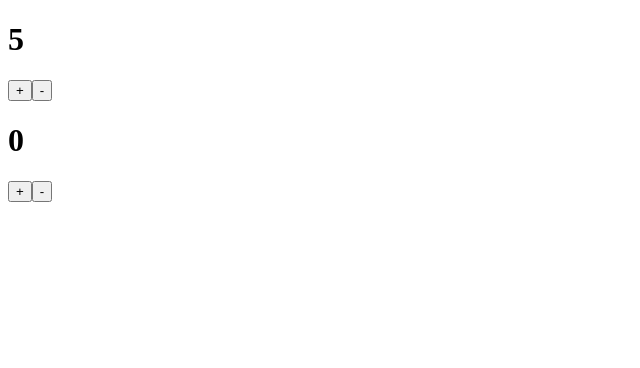
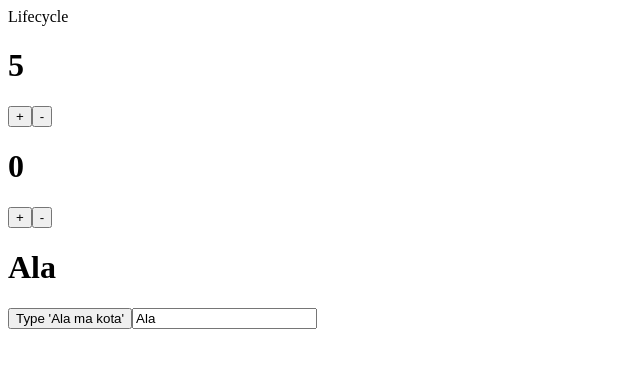
Before and after one commit to PrzemekGdula/react-day3, a React (Create React App) app: page / in a window 1280 px wide. Shown: the top 368 px of the page, without its empty margins (0-640 px from the left). Built offline with nearby package versions, Linux system fonts and the light colour scheme.

Commit message:
Lifecycle component added

```diff
--- a/src/App.js
+++ b/src/App.js
@@ -1,10 +1,15 @@
 import React from 'react'
 import Counter from './Counter'
+import TypeName from './TypeName'
+import Lifecycle from './Lifecycle';
+
 
 const App = (props) => (
     <div>
+        <Lifecycle />
         <Counter number={5} />
         <Counter />
+        <TypeName />
     </div>
 )
 
--- /dev/null
+++ b/src/Lifecycle/Lifecycle.js
@@ -0,0 +1,13 @@
+import React from 'react'
+
+class Lifecycle extends React.Component {
+    render() {
+        return (
+            <div>
+                Lifecycle
+            </div>
+        )
+    }
+}
+
+export default Lifecycle
--- /dev/null
+++ b/src/Lifecycle/index.js
@@ -0,0 +1 @@
+export {default} from './Lifecycle'
--- /dev/null
+++ b/src/TypeName/TypeName.js
@@ -0,0 +1,38 @@
+import React from 'react'
+
+class TypeName extends React.Component {
+    state = {
+        name: 'Ala',
+    }
+
+    nameChangeHandler = (event) => this.setState({
+        name: event.target.value,
+    })
+
+    buttonClickHandler = () => this.setState({
+        name: 'Ala ma kota',
+    })
+
+    render() {
+        return (
+            <div>
+                <h1>
+                    {this.state.name}
+                </h1>
+
+                <button
+                    onClick={this.buttonClickHandler}
+                >
+                    Type 'Ala ma kota'
+        </button>
+
+                <input
+                    value={this.state.name}
+                    onChange={this.nameChangeHandler}
+                />
+            </div>
+        )
+    }
+}
+
+export default TypeName
--- /dev/null
+++ b/src/TypeName/index.js
@@ -0,0 +1 @@
+export {default} from './TypeName'
```
